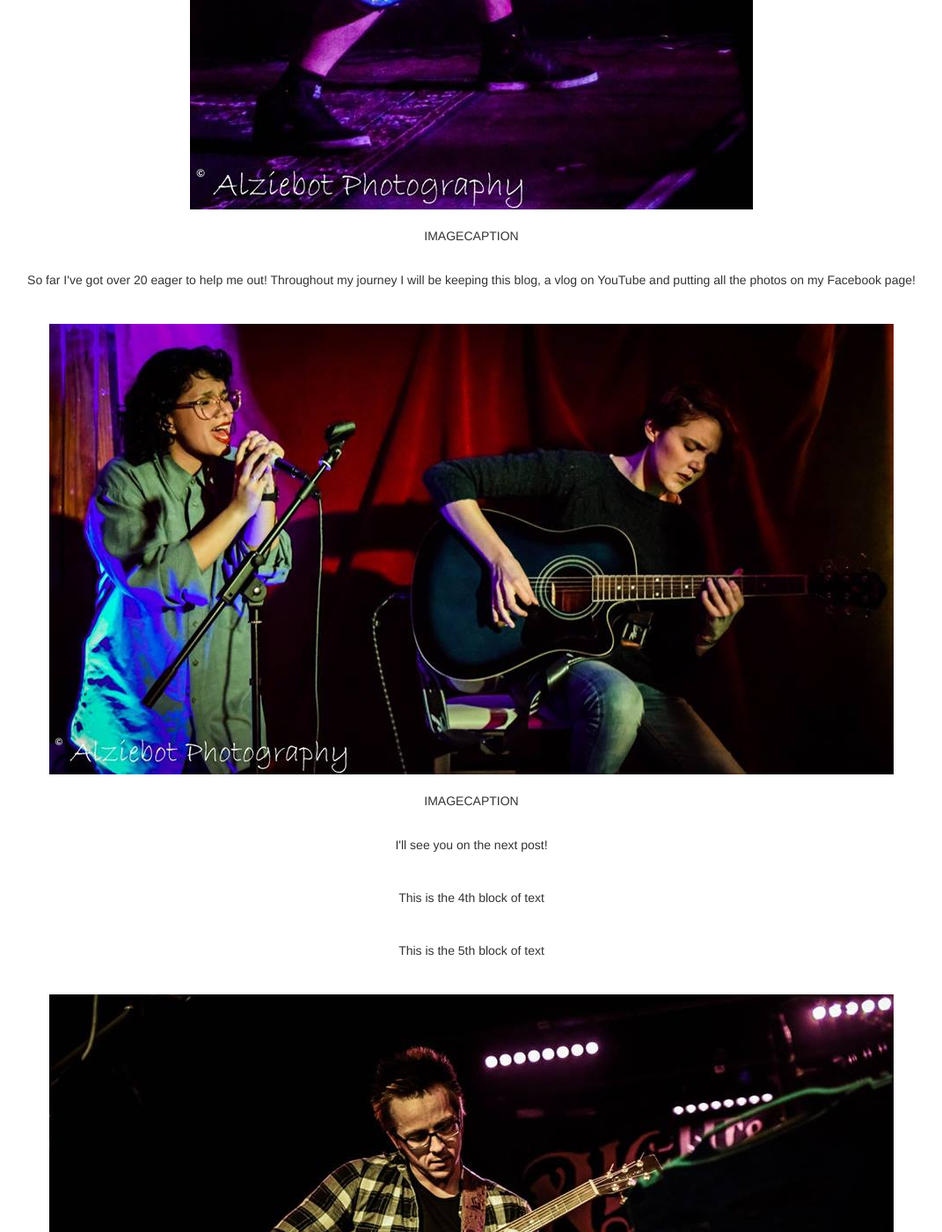
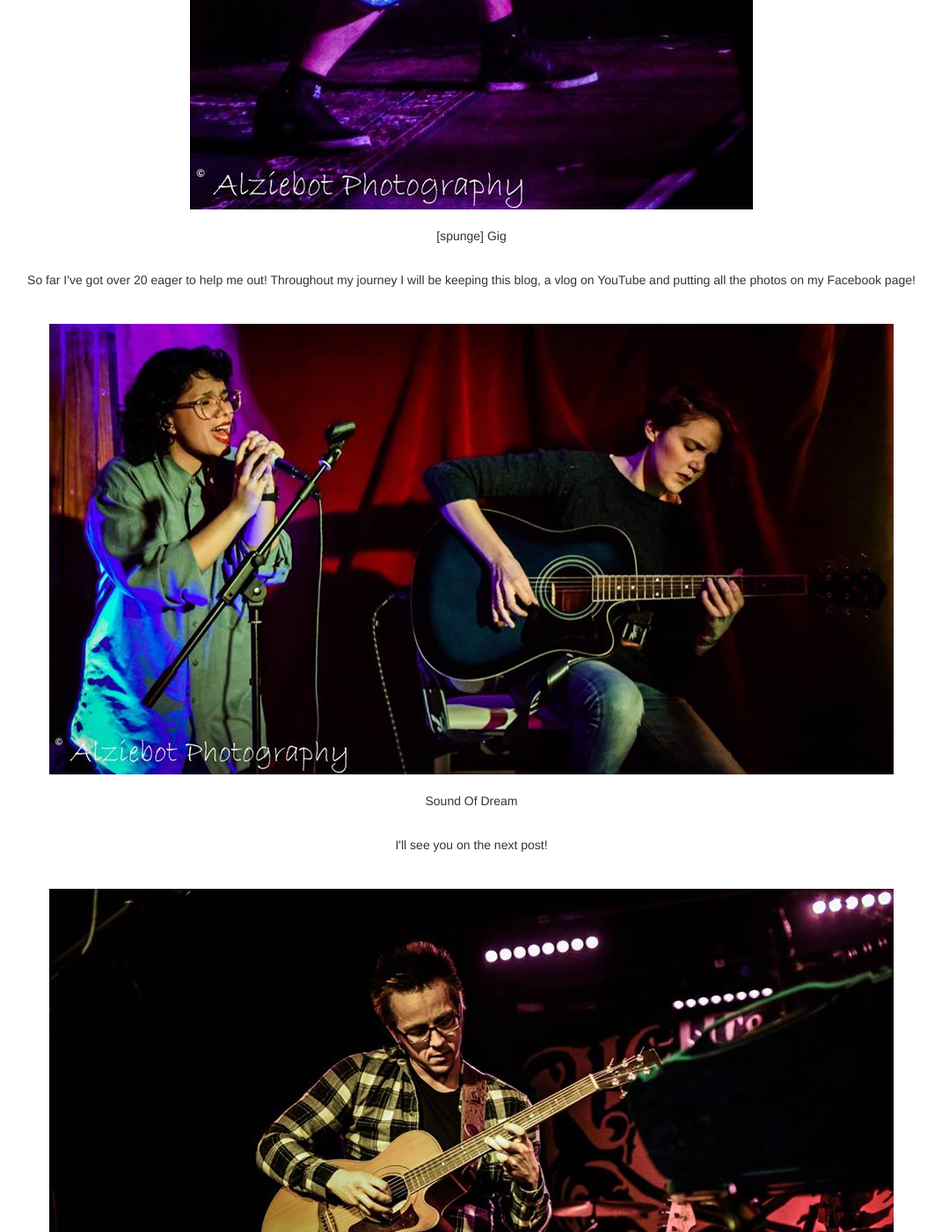
Before and after one commit to alziebotphotographyco/alziebotphotographyco.github.io, a Jekyll site: the page blog1.html, which Jekyll copies as it is, in a window 1280 px wide and 1400 px high, scrolled down 1047 px. Shown: the whole window at 88% size, without its empty margins (104-1175 px from the left). Built offline with Jekyll 4.4.1, drawn with Linux system fonts in a browser that asks for light colours; some of the changed text lies outside the part shown.

Commit message:
Update blog1.html

```diff
--- a/blog1.html
+++ b/blog1.html
@@ -49,7 +49,7 @@
 </div>
 <div id="caption" class="container">
 	<div class="row">
-	<p>IMAGECAPTION</p>
+	<p>[spunge] Gig</p>
 	</div>
 </div>
 
@@ -66,25 +66,13 @@
 </div>
 <div id="caption" class="container">
 	<div class="row">
-	<p>IMAGECAPTION</p>
+	<p>Sound Of Dream</p>
 	</div>
 </div>
 
 <div id="body" class="container">
 	<div class="row">
 	<p>I'll see you on the next post!</p>
-	</div>
-</div>
-
-<div id="body" class="container">
-	<div class="row">
-	<p>This is the 4th block of text</p>
-	</div>
-</div>
-
-<div id="body" class="container">
-	<div class="row">
-	<p>This is the 5th block of text</p>
 	</div>
 </div>
 
@@ -95,7 +83,7 @@
 </div>
 <div id="caption" class="container">
 	<div class="row">
-	<p>IMAGECAPTION</p>
+	<p>Andrew Warner</p>
 	</div>
 </div>
 
```
